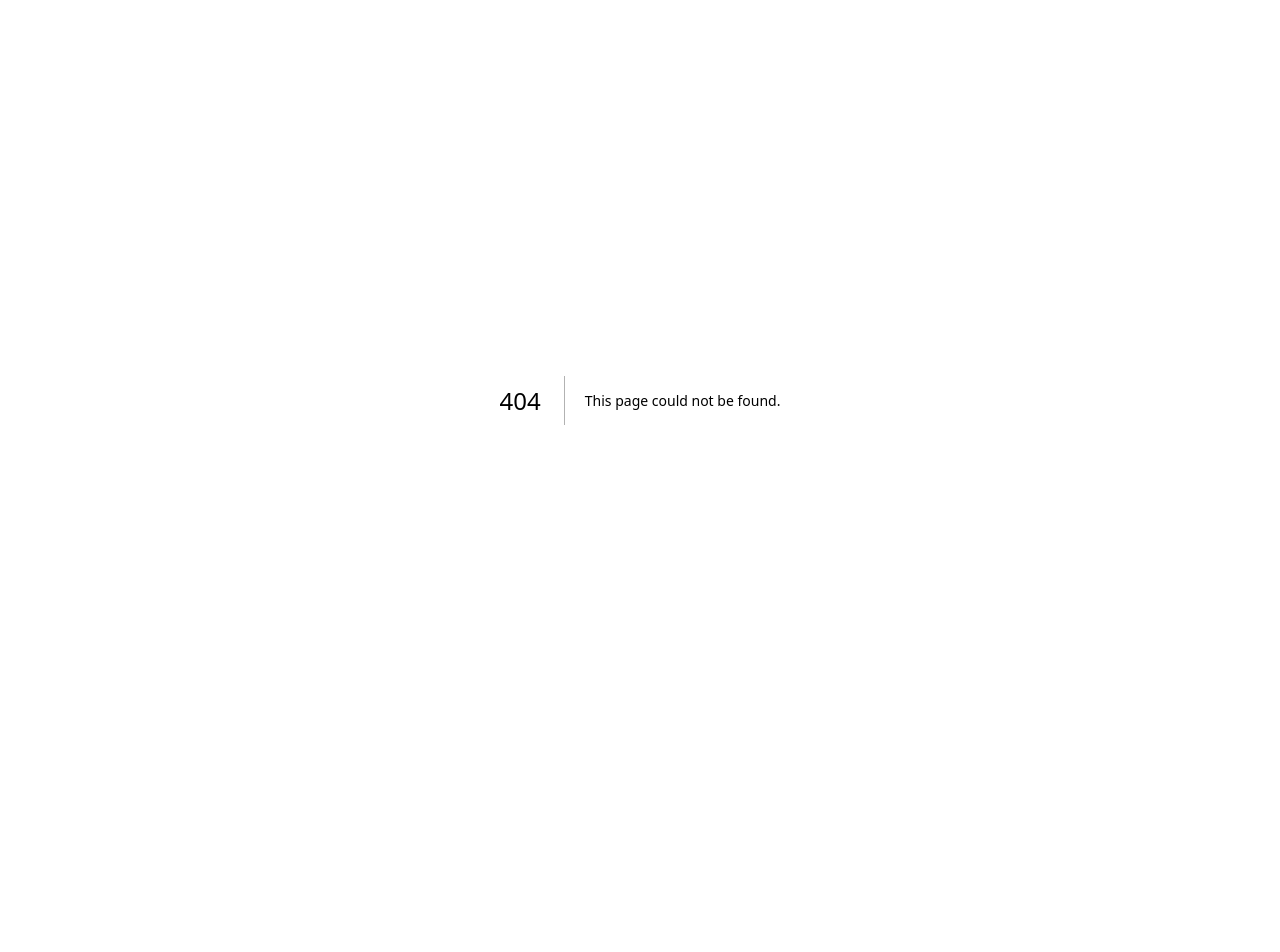
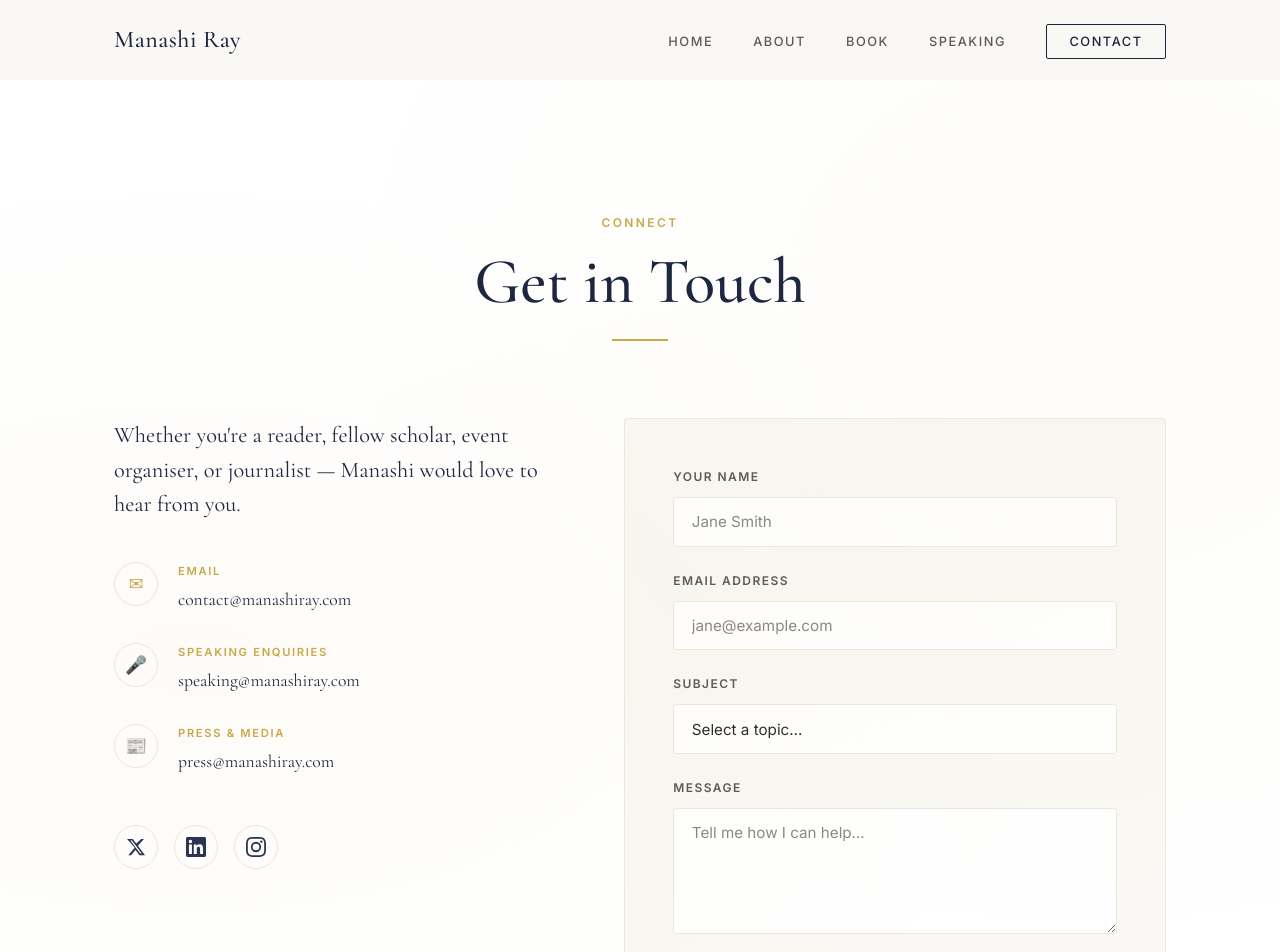
Before and after one commit to faxingberling1/manashi-ray, a Next.js app: page /contact in a window 1280 px wide. Before the commit this address had no page. Shown: the top 952 px of the page. Before the commit the page ends 800 px from the top, so only its background shows below. Built offline with nearby package versions, Linux system fonts and the light colour scheme.

Commit message:
feat: implement contact form component and add routing for about, contact, and book pages

```diff
--- /dev/null
+++ b/app/contact/page.tsx
@@ -0,0 +1,14 @@
+'use client';
+
+import Contact from '@/components/Contact/Contact';
+import { useScrollAnimation } from '@/hooks/useScrollAnimation';
+
+export default function ContactPage() {
+  useScrollAnimation();
+
+  return (
+    <div style={{ paddingTop: '80px' }}>
+      <Contact />
+    </div>
+  );
+}
--- a/app/layout.tsx
+++ b/app/layout.tsx
@@ -1,6 +1,8 @@
 import type { Metadata, Viewport } from 'next';
 import { Cormorant_Garamond, Inter, Playfair_Display } from 'next/font/google';
 import './globals.css';
+import Nav from '@/components/Nav/Nav';
+import Footer from '@/components/Footer/Footer';
 
 const cormorant = Cormorant_Garamond({
   subsets: ['latin'],
@@ -55,7 +57,11 @@ export default function RootLayout({
       lang="en"
       className={`${cormorant.variable} ${inter.variable} ${playfair.variable}`}
     >
-      <body>{children}</body>
+      <body>
+        <Nav />
+        <main>{children}</main>
+        <Footer />
+      </body>
     </html>
   );
 }
--- a/components/Contact/Contact.module.css
+++ b/components/Contact/Contact.module.css
@@ -1,5 +1,5 @@
 .contact {
-  background: var(--clr-navy);
+  background: #fff; /* Changed from navy to white */
   position: relative;
   overflow: hidden;
 }
@@ -7,8 +7,8 @@
   position: absolute;
   inset: 0;
   background:
-    radial-gradient(ellipse at 15% 50%, rgba(201, 168, 76, 0.07) 0%, transparent 60%),
-    radial-gradient(ellipse at 85% 20%, rgba(201, 168, 76, 0.05) 0%, transparent 50%);
+    radial-gradient(ellipse at 15% 50%, rgba(201, 168, 76, 0.04) 0%, transparent 60%),
+    radial-gradient(ellipse at 85% 20%, rgba(201, 168, 76, 0.03) 0%, transparent 50%);
   pointer-events: none;
 }
 
@@ -22,7 +22,7 @@
 .lead {
   font-family: var(--ff-display);
   font-size: 1.4rem;
-  color: rgba(255, 255, 255, 0.85);
+  color: var(--clr-navy); /* Changed from white */
   line-height: 1.55;
   margin-bottom: 2.5rem;
 }
@@ -39,7 +39,7 @@
   width: 44px;
   height: 44px;
   border-radius: 50%;
-  border: 1px solid rgba(201, 168, 76, 0.3);
+  border: 1px solid var(--clr-cream);
   display: flex;
   align-items: center;
   justify-content: center;
@@ -59,10 +59,10 @@
 .itemValue {
   font-family: var(--ff-display);
   font-size: 1.1rem;
-  color: rgba(255, 255, 255, 0.85);
+  color: var(--clr-navy); /* Changed from white */
   transition: color var(--transition);
 }
-.itemValue:hover { color: var(--clr-gold-light); }
+.itemValue:hover { color: var(--clr-gold); }
 
 .social {
   display: flex;
@@ -72,27 +72,26 @@
   width: 44px;
   height: 44px;
   border-radius: 50%;
-  border: 1px solid rgba(255, 255, 255, 0.18);
+  border: 1px solid var(--clr-cream); /* Changed from white */
   display: flex;
   align-items: center;
   justify-content: center;
-  color: rgba(255, 255, 255, 0.65);
+  color: var(--clr-navy-mid); /* Changed from white */
   transition: all var(--transition);
 }
 .socialLink:hover {
   border-color: var(--clr-gold);
   color: var(--clr-gold);
   transform: translateY(-3px);
-  box-shadow: 0 8px 20px rgba(201, 168, 76, 0.2);
+  box-shadow: var(--shadow-sm);
 }
 
 /* Form */
 .form {
-  background: rgba(255, 255, 255, 0.04);
-  border: 1px solid rgba(255, 255, 255, 0.1);
-  border-radius: 8px;
+  background: var(--clr-ivory); /* Changed from dark transparent */
+  border: 1px solid var(--clr-cream);
+  border-radius: 4px;
   padding: clamp(1.75rem, 4vw, 3rem);
-  backdrop-filter: blur(8px);
 }
 
 .formGroup { margin-bottom: 1.5rem; }
@@ -102,7 +101,7 @@
   font-weight: 600;
   letter-spacing: 0.12em;
   text-transform: uppercase;
-  color: rgba(255, 255, 255, 0.65);
+  color: var(--clr-text-mid); /* Changed from white */
   margin-bottom: 0.6rem;
 }
 .input {
@@ -110,27 +109,27 @@
   width: 100%;
   padding: 0.9rem 1.1rem;
   border-radius: 3px;
-  border: 1px solid rgba(255, 255, 255, 0.14);
-  background: rgba(255, 255, 255, 0.06);
-  color: #fff;
+  border: 1px solid var(--clr-cream); /* Changed from white */
+  background: #fff; /* Changed from dark */
+  color: var(--clr-text);
   font-family: var(--ff-body);
   font-size: 0.95rem;
   transition: border-color var(--transition), box-shadow var(--transition);
   outline: none;
   -webkit-appearance: none;
 }
-.input::placeholder { color: rgba(255, 255, 255, 0.3); }
+.input::placeholder { color: var(--clr-text-soft); }
 .input:focus {
   border-color: var(--clr-gold);
   box-shadow: 0 0 0 3px rgba(201, 168, 76, 0.15);
 }
-.select option { background: var(--clr-navy); color: #fff; }
+.select option { background: #fff; color: var(--clr-text); }
 .textarea { resize: vertical; min-height: 120px; }
 
 .note {
   margin-top: 1rem;
   font-size: 0.8rem;
-  color: rgba(255, 255, 255, 0.35);
+  color: var(--clr-text-soft);
   text-align: center;
   line-height: 1.6;
 }
@@ -144,13 +143,13 @@
   animation: fadeIn 0.3s ease;
 }
 .feedbackSuccess {
-  background: rgba(45, 106, 79, 0.25);
-  color: #6fcf97;
-  border: 1px solid rgba(111, 207, 151, 0.3);
+  background: rgba(45, 106, 79, 0.1);
+  color: #2d6a4f;
+  border: 1px solid rgba(45, 106, 79, 0.3);
 }
 .feedbackError {
-  background: rgba(220, 50, 50, 0.2);
-  color: #ff8a8a;
+  background: rgba(220, 50, 50, 0.1);
+  color: #c92a2a;
   border: 1px solid rgba(255, 138, 138, 0.3);
 }
 
--- a/components/Contact/Contact.tsx
+++ b/components/Contact/Contact.tsx
@@ -48,9 +48,9 @@ export default function Contact() {
       <div className={styles.bg}></div>
       <div className="container">
         <div className="sectionHeader animateInit">
-          <span className="sectionLabel sectionLabelGold">Connect</span>
-          <h2 className="sectionTitle sectionTitleLight">Get in Touch</h2>
-          <div className="sectionRule sectionRuleGold"></div>
+          <span className="sectionLabel">Connect</span>
+          <h2 className="sectionTitle">Get in Touch</h2>
+          <div className="sectionRule"></div>
         </div>
 
         <div className={styles.grid}>
--- a/components/Nav/Nav.module.css
+++ b/components/Nav/Nav.module.css
@@ -60,6 +60,13 @@
 }
 .link:hover { color: var(--clr-navy); }
 .link:hover::after { width: 100%; }
+
+.active {
+  color: var(--clr-navy) !important;
+}
+.active::after {
+  width: 100% !important;
+}
 
 .cta {
   padding: 0.55rem 1.4rem;
--- a/components/Nav/Nav.tsx
+++ b/components/Nav/Nav.tsx
@@ -1,6 +1,7 @@
 'use client';
 
 import Link from 'next/link';
+import { usePathname } from 'next/navigation';
 import { useEffect, useRef, useState } from 'react';
 import styles from './Nav.module.css';
 
@@ -8,10 +9,13 @@ export default function Nav() {
   const [scrolled, setScrolled] = useState(false);
   const [open, setOpen] = useState(false);
   const navRef = useRef<HTMLElement>(null);
+  const pathname = usePathname();
 
   useEffect(() => {
     const handleScroll = () => setScrolled(window.scrollY > 60);
     window.addEventListener('scroll', handleScroll, { passive: true });
+    // Initialize state
+    handleScroll();
     return () => window.removeEventListener('scroll', handleScroll);
   }, []);
 
@@ -29,16 +33,18 @@ export default function Nav() {
   const closeNav = () => setOpen(false);
 
   const links = [
-    { href: '#about',        label: 'About' },
-    { href: '#book',         label: 'Book' },
-    { href: '#achievements', label: 'Achievements' },
-    { href: '#speaking',     label: 'Speaking' },
+    { href: '/',             label: 'Home' },
+    { href: '/about',        label: 'About' },
+    { href: '/book',         label: 'Book' },
+    { href: '/speaking',     label: 'Speaking' },
   ];
 
   return (
     <nav ref={navRef} className={`${styles.nav} ${scrolled ? styles.scrolled : ''}`}>
       <div className={styles.inner}>
-        <a href="#home" className={styles.logo}>Manashi Ray</a>
+        <Link href="/" className={styles.logo} onClick={closeNav}>
+          Manashi Ray
+        </Link>
 
         <button
           className={`${styles.toggle} ${open ? styles.toggleOpen : ''}`}
@@ -50,17 +56,24 @@ export default function Nav() {
         </button>
 
         <ul className={`${styles.links} ${open ? styles.linksOpen : ''}`}>
-          {links.map(({ href, label }) => (
-            <li key={href}>
-              <a href={href} className={styles.link} onClick={closeNav}>
-                {label}
-              </a>
-            </li>
-          ))}
+          {links.map(({ href, label }) => {
+            const isActive = pathname === href;
+            return (
+              <li key={href}>
+                <Link
+                  href={href}
+                  className={`${styles.link} ${isActive ? styles.active : ''}`}
+                  onClick={closeNav}
+                >
+                  {label}
+                </Link>
+              </li>
+            );
+          })}
           <li>
-            <a href="#contact" className={`${styles.link} ${styles.cta}`} onClick={closeNav}>
+            <Link href="/contact" className={`${styles.link} ${styles.cta}`} onClick={closeNav}>
               Contact
-            </a>
+            </Link>
           </li>
         </ul>
       </div>
```
Also changed, not shown: app/about/page.tsx (added, +14 -0 lines), app/book/page.tsx (added, +14 -0 lines), app/page.tsx (+10 -17 lines), app/speaking/page.tsx (added, +16 -0 lines), components/Book/Book.module.css (+16 -17 lines), components/Book/Book.tsx (+4 -4 lines).
